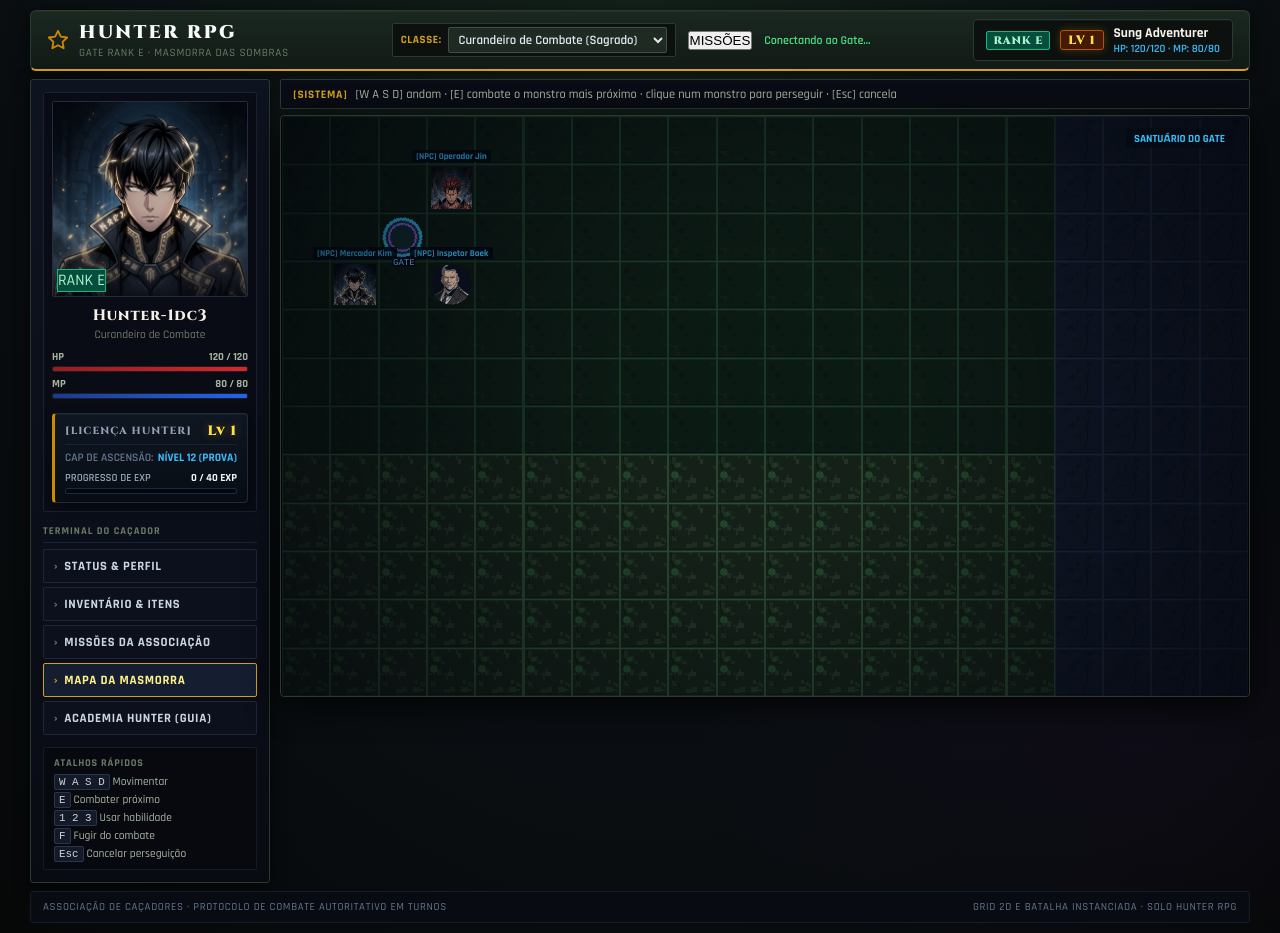
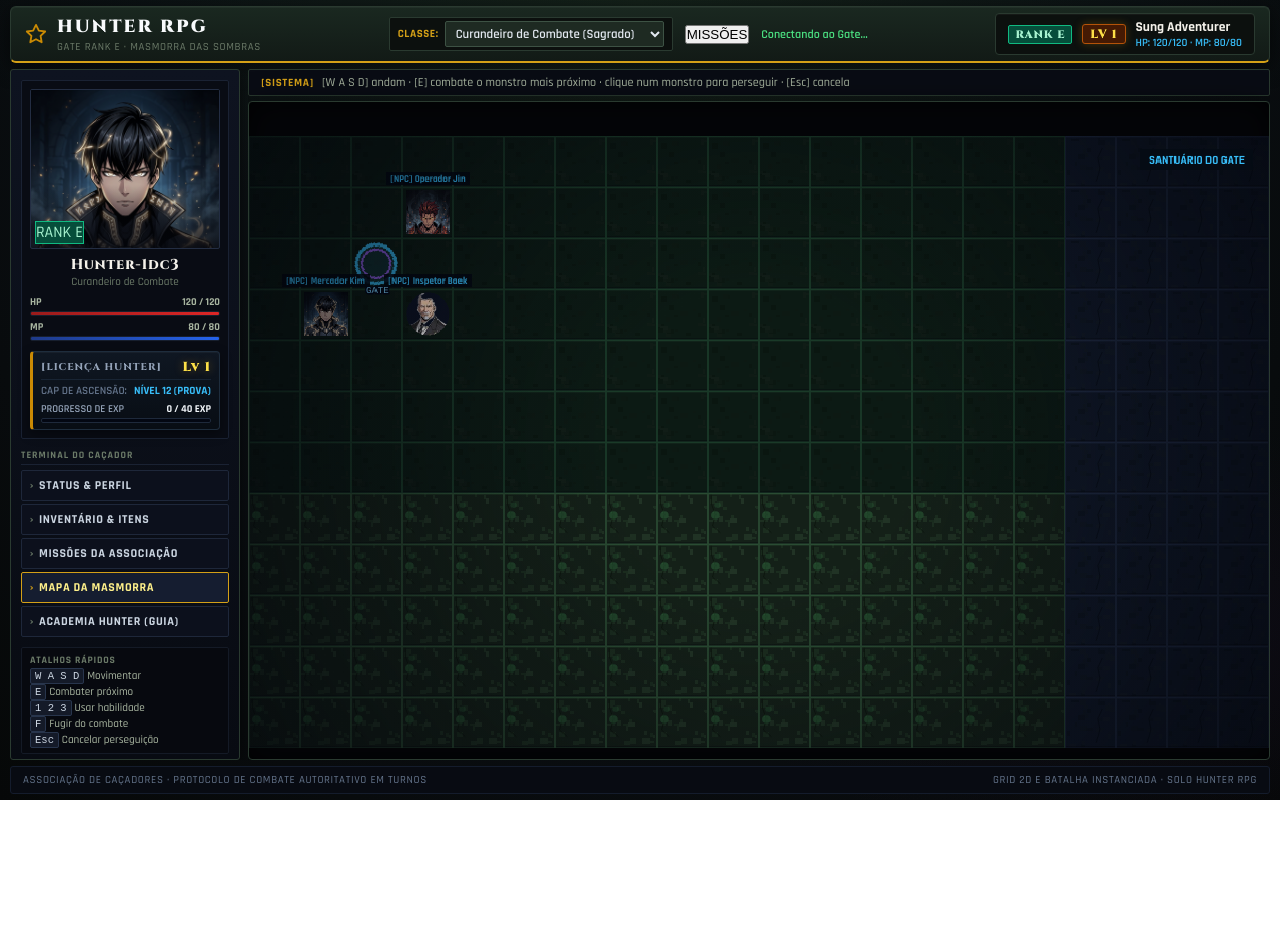
Before and after one commit to walbarellos/sololeveling-rpg, a website built with Vite: page apps/client/index.html in a window 1280 px wide. After the commit the page ends 800 px from the top, so only its background shows below. Built offline with nearby package versions, Linux system fonts and the light colour scheme; no server answers; animation ran at ten frames a second.

Commit message:
fix(ui+map): layout sem scrollbar + biomas mais vibrantes e zona banner adaptativo
- base.css / hud.css: #app e body usam 100vh + overflow hidden; main layout flex stretch; sidebar com scroll interno; stage-container preenche espaço restante (sem aspect-ratio fixo que cortava conteúdo).
- assets.ts: paletas de bioma mais luminosas e distintas (swamp, nature, crypt, hell, space, frost); BIOME_ACCENT para UI.
- world.scene.ts: zoneBanner posicionado por camera.width; cor do banner muda com o bioma atual.

RF: mapa com diversidade visual por estágio; layout usa toda a tela.
RNF: texturas procedurais (zero impacto de rede); CSS puro, sem JS extra de layout.

```diff
--- a/apps/client/src/styles/base.css
+++ b/apps/client/src/styles/base.css
@@ -6,7 +6,7 @@
   --font-display: "Cinzel", Georgia, "Times New Roman", serif;
   --font-ui: "Rajdhani", Inter, ui-sans-serif, system-ui, sans-serif;
 
-  /* Paleta Dark Fantasy Hunter */
+  /* Paleta Dark Fantasy Hunter — mais vibrante e menos depressiva */
   --bg-deep: #0a0e12;
   --bg-panel: #121a16;
   --bg-panel-alt: #182218;
@@ -42,6 +42,11 @@
   padding: 0;
 }
 
+html, body {
+  height: 100%;
+  overflow: hidden; /* impede scrollbar da página inteira */
+}
+
 body {
   min-height: 100vh;
   background:
@@ -51,7 +56,7 @@ body {
   color: var(--text-primary);
   font-family: var(--font-ui);
   user-select: none;
-  overflow-x: hidden;
+  overflow: hidden;
 }
 
 .hidden {
@@ -59,12 +64,14 @@ body {
 }
 
 #app {
-  max-width: 1240px;
+  height: 100vh;
+  max-width: 1400px;
   margin: 0 auto;
-  padding: 10px;
+  padding: 6px 10px;
   display: flex;
   flex-direction: column;
-  gap: 8px;
+  gap: 6px;
+  overflow: hidden;
 }
 
 /* CABEÇALHO SUPERIOR SÓBRIO (ASSOCIAÇÃO DE CAÇADORES) */
@@ -76,8 +83,9 @@ body {
   border: 1px solid var(--border-slate);
   border-bottom: 2px solid var(--border-gold-bright);
   border-radius: 6px;
-  padding: 8px 16px;
+  padding: 6px 14px;
   box-shadow: 0 4px 20px rgba(0, 0, 0, 0.55), inset 0 1px 0 rgba(255, 255, 255, 0.04);
+  flex-shrink: 0;
 }
 
 .rpg-brand {
@@ -95,7 +103,7 @@ body {
 .brand-title {
   margin: 0;
   font-family: var(--font-display);
-  font-size: 1.15rem;
+  font-size: 1.1rem;
   font-weight: 900;
   letter-spacing: 0.12em;
   color: #f8fafc;
@@ -103,7 +111,7 @@ body {
 
 .gate-dungeon-tag {
   display: block;
-  font-size: 0.7rem;
+  font-size: 0.68rem;
   color: var(--text-muted);
   letter-spacing: 0.06em;
   text-transform: uppercase;
@@ -218,13 +226,14 @@ body {
   display: flex;
   justify-content: space-between;
   align-items: center;
-  padding: 8px 12px;
+  padding: 6px 12px;
   background: #080b12;
   border: 1px solid #141c2c;
   border-radius: 3px;
   font-size: 0.68rem;
   color: #64748b;
   letter-spacing: 0.06em;
+  flex-shrink: 0;
 }
 
 /* RESPONSIVIDADE */
--- a/apps/client/src/styles/hud.css
+++ b/apps/client/src/styles/hud.css
@@ -1,25 +1,31 @@
 /* =========================================================
-   HUD, SIDEBAR & VIEWPORT DO CAÇADOR
+   HUD, SIDEBAR & VIEWPORT DO CAÇADOR — LAYOUT SEM SCROLL
    ========================================================= */
 
 /* LAYOUT PRINCIPAL: MENU LATERAL + VIEWPORT */
 .rpg-main-layout {
   display: grid;
-  grid-template-columns: 240px minmax(0, 1fr);
-  gap: 10px;
-  align-items: start;
+  grid-template-columns: 230px minmax(0, 1fr);
+  gap: 8px;
+  align-items: stretch;
+  flex: 1;
+  min-height: 0; /* permite encolher dentro do flex */
+  overflow: hidden;
 }
 
-/* MENU LATERAL (SIDEBAR) */
+/* MENU LATERAL (SIDEBAR) — scroll interno se necessário */
 .rpg-sidebar {
   background: linear-gradient(180deg, #0e1320 0%, #080b12 100%);
   border: 1px solid var(--border-slate);
   border-radius: 3px;
-  padding: 12px;
+  padding: 10px;
   display: flex;
   flex-direction: column;
-  gap: 12px;
+  gap: 10px;
   box-shadow: 0 4px 16px rgba(0, 0, 0, 0.6);
+  overflow-y: auto;
+  overflow-x: hidden;
+  min-height: 0;
 }
 
 .sidebar-hunter-card {
@@ -29,13 +35,15 @@
   padding: 8px;
   display: flex;
   flex-direction: column;
-  gap: 8px;
+  gap: 6px;
+  flex-shrink: 0;
 }
 
 .sidebar-portrait-frame {
   position: relative;
   width: 100%;
   aspect-ratio: 1;
+  max-height: 160px;
   background: #040508;
   border: 1px solid #232d42;
   border-radius: 2px;
@@ -70,14 +78,14 @@
 
 .sidebar-hunter-name {
   font-family: var(--font-display);
-  font-size: 0.95rem;
+  font-size: 0.9rem;
   font-weight: 800;
   color: var(--text-primary);
   letter-spacing: 0.05em;
 }
 
 .sidebar-hunter-class {
-  font-size: 0.72rem;
+  font-size: 0.7rem;
   color: var(--text-muted);
   margin-top: 1px;
 }
@@ -85,7 +93,7 @@
 .sidebar-gauges {
   display: flex;
   flex-direction: column;
-  gap: 5px;
+  gap: 4px;
 }
 
 .sidebar-gauge-slot {
@@ -97,14 +105,14 @@
 .sidebar-gauge-header {
   display: flex;
   justify-content: space-between;
-  font-size: 0.68rem;
+  font-size: 0.66rem;
   font-weight: 700;
   color: var(--text-secondary);
 }
 
 .gauge-track-mini {
   width: 100%;
-  height: 6px;
+  height: 5px;
   background: #04050a;
   border: 1px solid #171f2e;
   border-radius: 2px;
@@ -122,27 +130,28 @@
 
 /* CARTÃO OFICIAL DE NÍVEL & LICENÇA HUNTER (SIDEBAR) */
 .hunter-license-card {
-  margin-top: 6px;
+  margin-top: 4px;
   background: linear-gradient(180deg, #0f1722 0%, #080d14 100%);
   border: 1px solid #1e2d3d;
   border-left: 3px solid #ca8a04;
   border-radius: 4px;
-  padding: 8px 10px;
+  padding: 6px 8px;
   box-shadow: inset 0 1px 0 rgba(255, 255, 255, 0.04), 0 4px 12px rgba(0, 0, 0, 0.4);
+  flex-shrink: 0;
 }
 
 .license-card-header {
   display: flex;
   justify-content: space-between;
   align-items: center;
-  margin-bottom: 5px;
+  margin-bottom: 4px;
   border-bottom: 1px solid #182433;
-  padding-bottom: 4px;
+  padding-bottom: 3px;
 }
 
 .license-badge-tag {
   font-family: var(--font-display);
-  font-size: 0.65rem;
+  font-size: 0.62rem;
   font-weight: 800;
   letter-spacing: 0.1em;
   color: #94a3b8;
@@ -150,7 +159,7 @@
 
 .license-level-glow {
   font-family: var(--font-display);
-  font-size: 0.85rem;
+  font-size: 0.82rem;
   font-weight: 900;
   color: #fde047;
   letter-spacing: 0.08em;
@@ -161,8 +170,8 @@
   display: flex;
   justify-content: space-between;
   align-items: center;
-  font-size: 0.72rem;
-  margin-bottom: 6px;
+  font-size: 0.7rem;
+  margin-bottom: 4px;
 }
 
 .license-cap-label {
@@ -178,14 +187,14 @@
 .license-exp-block {
   display: flex;
   flex-direction: column;
-  gap: 3px;
+  gap: 2px;
 }
 
 .license-exp-header {
   display: flex;
   justify-content: space-between;
   align-items: center;
-  font-size: 0.68rem;
+  font-size: 0.66rem;
 }
 
 .license-exp-label {
@@ -200,7 +209,7 @@
 
 .license-exp-track {
   width: 100%;
-  height: 6px;
+  height: 5px;
   background: #030712;
   border: 1px solid #1e293b;
   border-radius: 2px;
@@ -224,15 +233,16 @@
 .sidebar-nav-menu {
   display: flex;
   flex-direction: column;
-  gap: 4px;
+  gap: 3px;
+  flex-shrink: 0;
 }
 
 .sidebar-nav-section-title {
-  font-size: 0.65rem;
+  font-size: 0.62rem;
   font-weight: 800;
   color: var(--text-muted);
   letter-spacing: 0.1em;
-  padding-bottom: 4px;
+  padding-bottom: 3px;
   border-bottom: 1px solid #1a2233;
   margin-bottom: 2px;
 }
@@ -242,17 +252,17 @@
   background: #0c101c;
   border: 1px solid #1e273a;
   border-radius: 2px;
-  padding: 8px 10px;
+  padding: 7px 8px;
   color: #cbd5e1;
   font-family: var(--font-ui);
-  font-size: 0.8rem;
+  font-size: 0.76rem;
   font-weight: 700;
   letter-spacing: 0.05em;
   text-align: left;
   cursor: pointer;
   display: flex;
   align-items: center;
-  gap: 6px;
+  gap: 5px;
   transition: all 0.15s ease;
 }
 
@@ -284,7 +294,7 @@
 .nav-badge {
   background: var(--border-gold-bright);
   color: #000;
-  font-size: 0.65rem;
+  font-size: 0.62rem;
   font-weight: 900;
   padding: 1px 5px;
   border-radius: 2px;
@@ -305,23 +315,25 @@
   background: #07090f;
   border: 1px solid #141a26;
   border-radius: 2px;
-  padding: 8px 10px;
+  padding: 6px 8px;
+  flex-shrink: 0;
+  margin-top: auto;
 }
 
 .help-title {
-  font-size: 0.65rem;
+  font-size: 0.62rem;
   font-weight: 800;
   color: var(--text-muted);
   letter-spacing: 0.08em;
-  margin-bottom: 4px;
+  margin-bottom: 3px;
 }
 
 .help-list {
   list-style: none;
   display: flex;
   flex-direction: column;
-  gap: 3px;
-  font-size: 0.72rem;
+  gap: 2px;
+  font-size: 0.7rem;
   color: var(--text-secondary);
 }
 
@@ -332,41 +344,44 @@
   padding: 1px 4px;
   border-radius: 2px;
   font-family: monospace;
-  font-size: 0.68rem;
+  font-size: 0.66rem;
 }
 
 /* VIEWPORT (TICKER + PALCO 2D) */
 .rpg-viewport {
   display: flex;
   flex-direction: column;
-  gap: 6px;
+  gap: 5px;
   min-width: 0;
+  min-height: 0;
+  overflow: hidden;
 }
 
 .status-ticker {
   background: #090c14;
   border: 1px solid var(--border-slate);
-  padding: 6px 12px;
-  font-size: 0.78rem;
+  padding: 5px 12px;
+  font-size: 0.76rem;
   color: var(--text-secondary);
   display: flex;
   align-items: center;
   gap: 8px;
   border-radius: 2px;
+  flex-shrink: 0;
 }
 
 .ticker-badge {
   color: var(--border-gold-bright);
   font-weight: 800;
-  font-size: 0.72rem;
+  font-size: 0.7rem;
   letter-spacing: 0.06em;
 }
 
 .stage-container {
   position: relative;
   width: 100%;
-  aspect-ratio: 960 / 576;
-  max-height: calc(100vh - 120px);
+  flex: 1;
+  min-height: 0;
   background: #040508;
   border: 1px solid var(--border-slate);
   border-radius: 4px;
```
